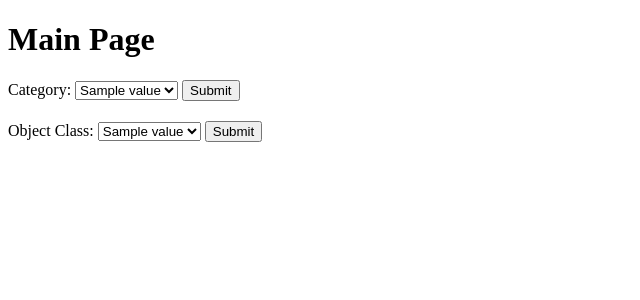
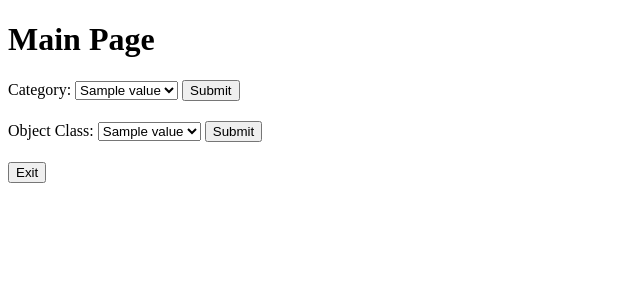
Before and after one commit to ai4popugai/image-caption, a Flask app: template web/templates/main.html in a window 1280 px wide. Shown: the top 300 px of the page, without its empty margins (0-640 px from the left). Run offline with Flask 3, Linux system fonts and the light colour scheme; the template is opened without the code that fills it: most values are stand-ins (such as "Sample title", 1, 10 or a date in 2020).

Commit message:
add exit button

```diff
--- a/web/templates/main.html
+++ b/web/templates/main.html
@@ -35,5 +35,10 @@
         </select>
         <button type="submit">Submit</button>
     </form>
+
+    <form method="GET" action="/exit" target="_blank">
+        <button type="submit">Exit</button>
+    </form>
+
 </body>
 </html>
```
